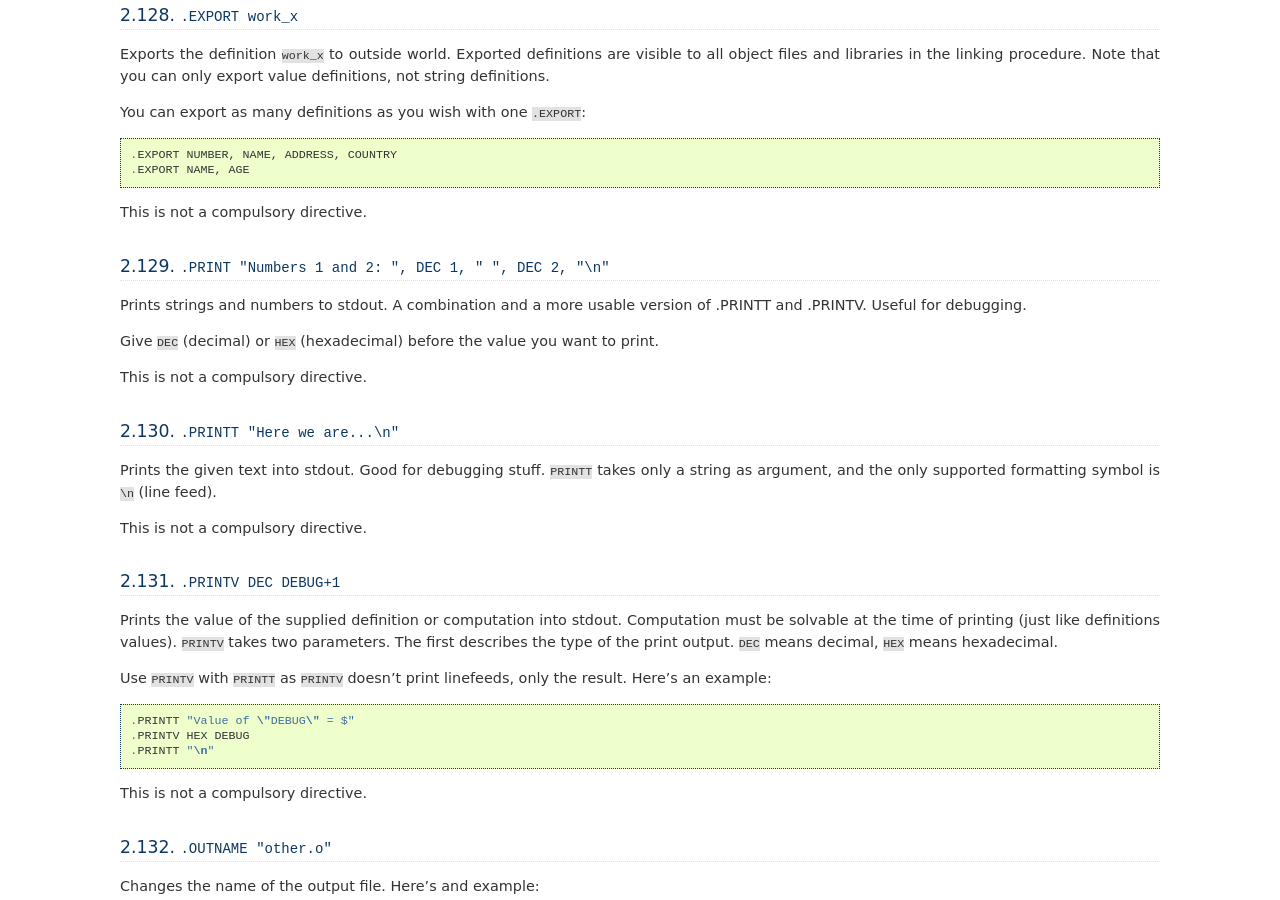
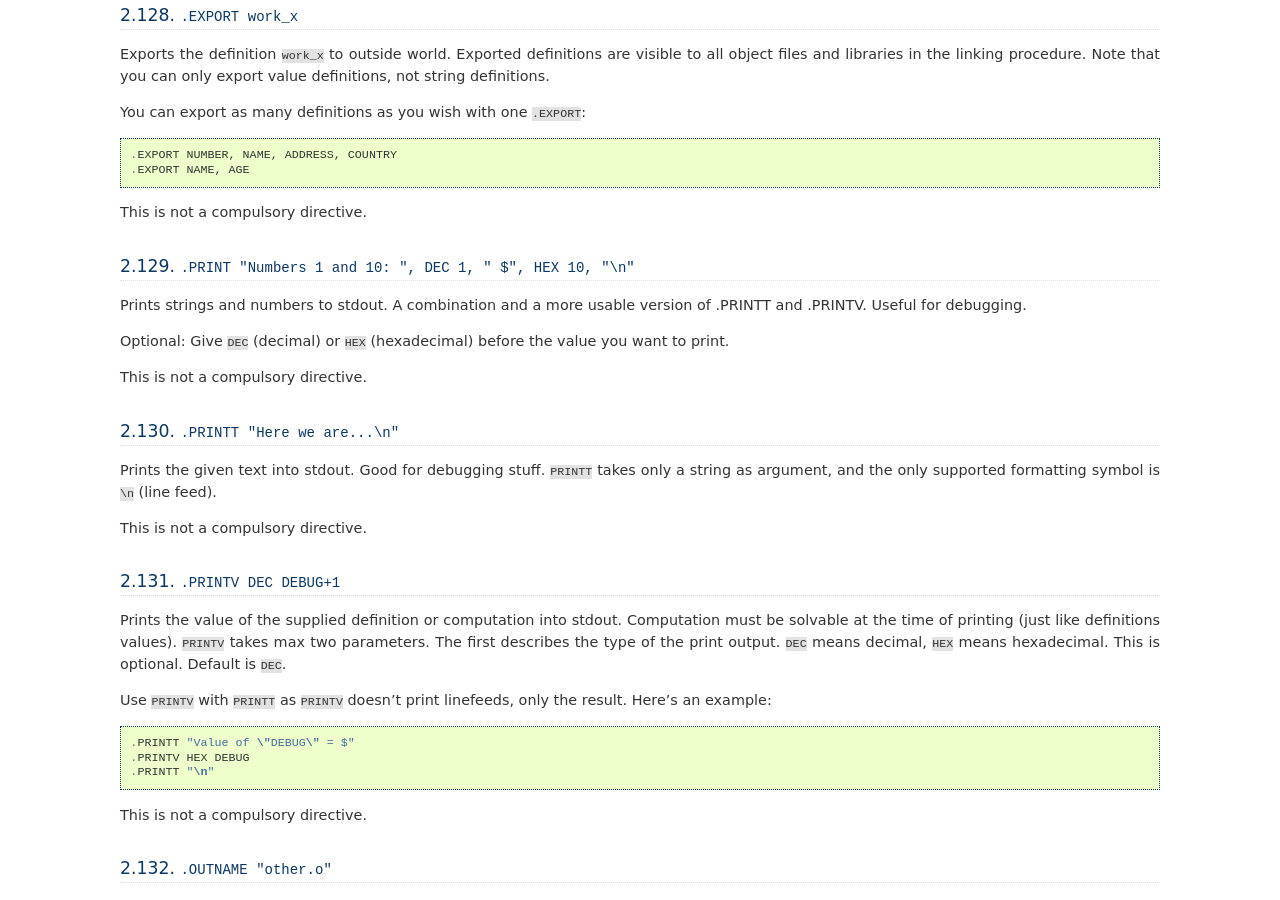
Before and after one commit to vhelin/wla-dx, a Sphinx documentation site: the page built from doc/asmdiv.rst, in a window 1280 px wide and 900 px high, scrolled down 40313 px. Built offline with Sphinx 7.4.7, drawn with Linux system fonts in a browser that asks for light colours; some of the changed text lies outside the part shown.

Commit message:
Made DEC and HEX of .PRINT and .PRINTV optional. The default is DEC.

```diff
--- a/doc/asmdiv.rst
+++ b/doc/asmdiv.rst
@@ -149,7 +149,7 @@ ALL  ``.MACRO TEST``
 ALL  ``.MEMORYMAP``
 ALL  ``.ORG $150``
 ALL  ``.ORGA $150``
-ALL  ``.PRINT "Numbers 1 and 2: ", DEC 1, " ", DEC 2, "\n"``
+ALL  ``.PRINT "Numbers 1 and 10: ", DEC 1, " $", HEX 10, "\n"``
 ALL  ``.PRINTT "Here we are...\n"``
 ALL  ``.PRINTV DEC DEBUG+1``
 ALL  ``.RAMSECTION "Vars" BANK 0 SLOT 1 ALIGN 4``
@@ -2556,14 +2556,14 @@ You can export as many definitions as you wish with one ``.EXPORT``::
 This is not a compulsory directive.
 
 
-``.PRINT "Numbers 1 and 2: ", DEC 1, " ", DEC 2, "\n"``
--------------------------------------------------------
+``.PRINT "Numbers 1 and 10: ", DEC 1, " $", HEX 10, "\n"``
+----------------------------------------------------------
 
 Prints strings and numbers to stdout. A combination and a more usable version
 of .PRINTT and .PRINTV. Useful for debugging.
 
-Give ``DEC`` (decimal) or ``HEX`` (hexadecimal) before the value you want
-to print.
+Optional: Give ``DEC`` (decimal) or ``HEX`` (hexadecimal) before the value you
+want to print.
 
 This is not a compulsory directive.
 
@@ -2583,8 +2583,9 @@ This is not a compulsory directive.
 
 Prints the value of the supplied definition or computation into stdout.
 Computation must be solvable at the time of printing (just like definitions
-values). ``PRINTV`` takes two parameters. The first describes the type of the
-print output. ``DEC`` means decimal, ``HEX`` means hexadecimal.
+values). ``PRINTV`` takes max two parameters. The first describes the type of the
+print output. ``DEC`` means decimal, ``HEX`` means hexadecimal. This is optional.
+Default is ``DEC``.
 
 Use ``PRINTV`` with ``PRINTT`` as ``PRINTV`` doesn't print linefeeds, only the
 result. Here's an example::
```
Also changed, not shown: 3 other files.
